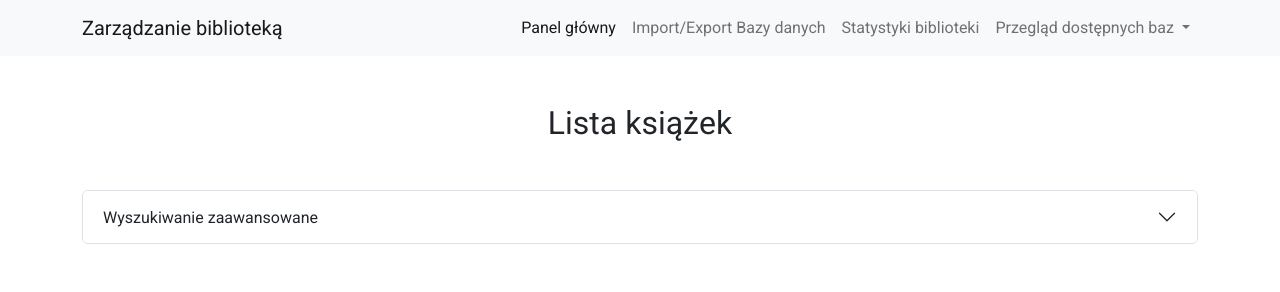
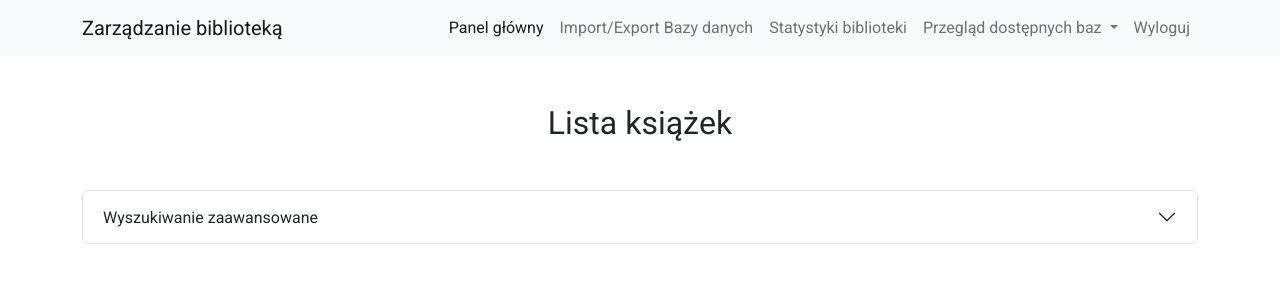
Before and after one commit to Bartek1995/FastAPI-MongoDB-ExamProject, a FastAPI app: page /dashboard/book_list in a window 1280 px wide. Shown: the top 292 px of the page. Run offline with FastAPI, Linux system fonts and the light colour scheme; data that the repository does not hold is empty; parts of the project's set-up code (start-up, migrations or seed data) failed here and were passed over; some libraries are stand-ins or nearby versions.

Commit message:
Add logout button

```diff
--- a/app/templates/main_template.html
+++ b/app/templates/main_template.html
@@ -51,6 +51,9 @@
               <li><a class="dropdown-item" href="/dashboard/reader_list">Baza czytelników</a></li>
               <li><a class="dropdown-item" href="/dashboard/borrowing_book_list">Baza wypożyczeń </a></li>
             </ul>
+            <li class="nav-item">
+              <a class="nav-link" href="/">Wyloguj</a>
+            </li>
           </li>
         </ul>
       </div>
```
